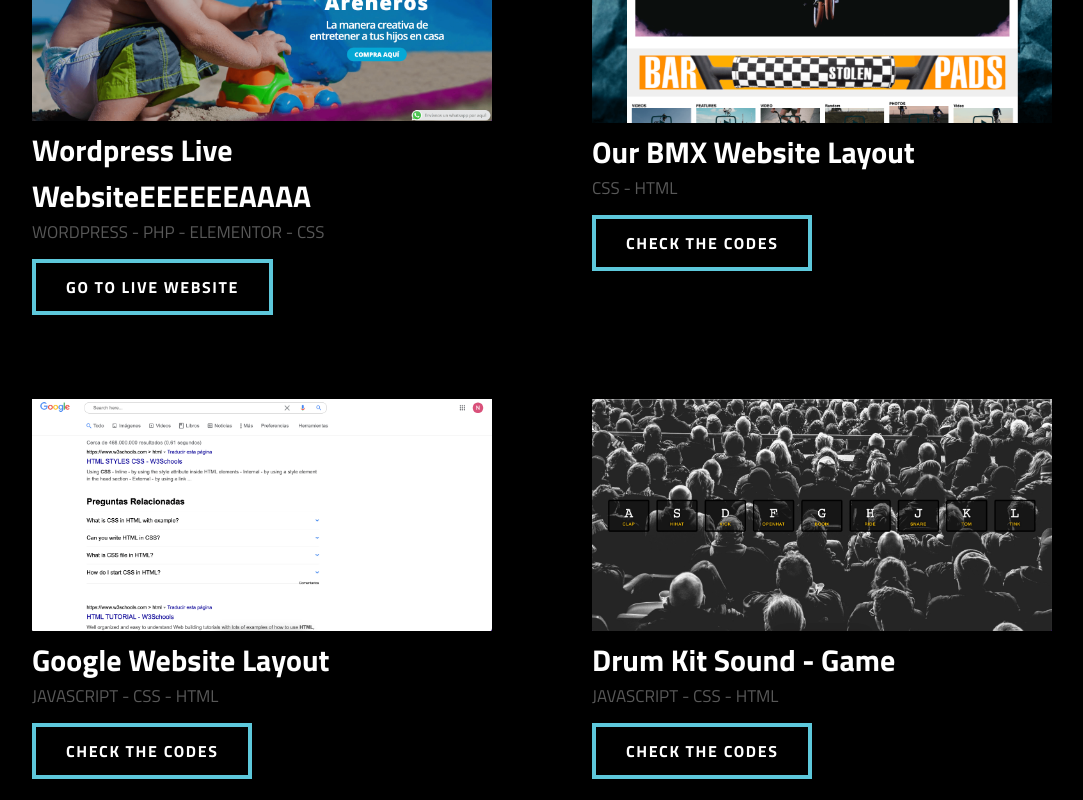
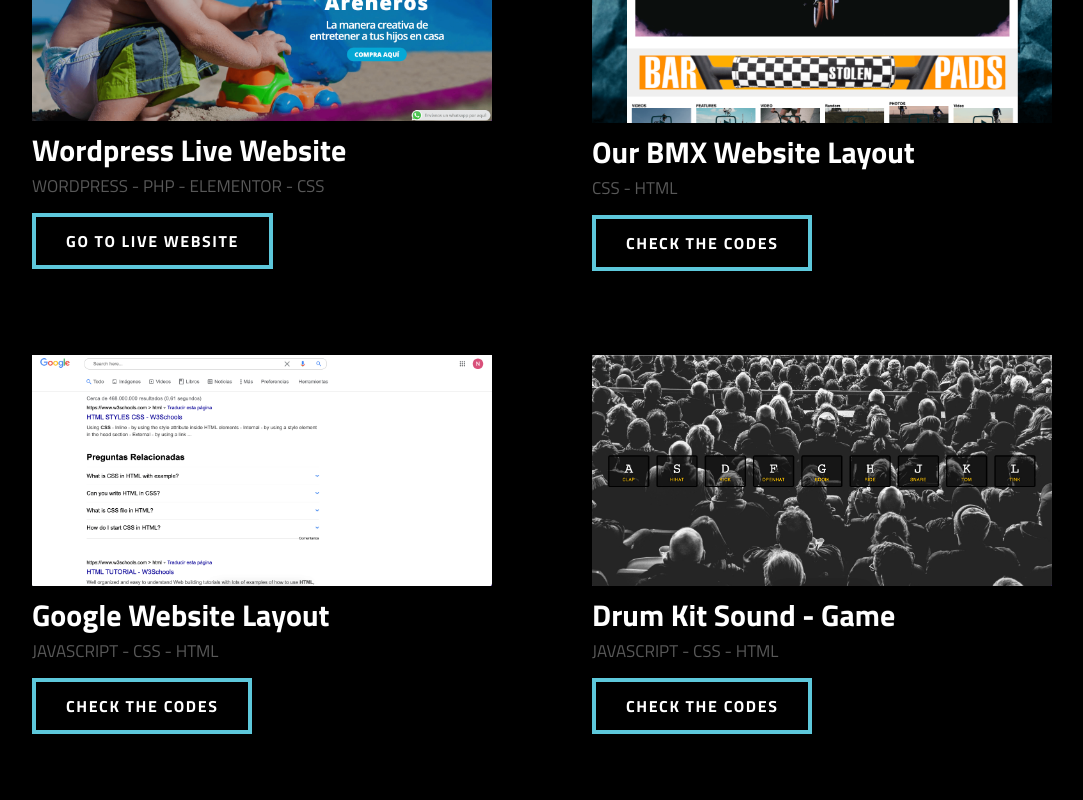
Before and after one commit to nicolasmartinezm/ReactJS-Portfolio, a React (Create React App) app: page /projects in a window 1280 px wide. Shown: the part 800-1600 px from the top of the page, without its empty margins (98-1181 px from the left). Built offline with nearby package versions, Linux system fonts and the light colour scheme.

Commit message:
Added Project component and it's working properly

```diff
--- /dev/null
+++ b/src/components/singlePages/Project.js
@@ -0,0 +1,32 @@
+import classes from "../../styles/singlePageStyles/SingleProjects.module.css";
+
+const Project = (props) =>{
+  console.log(Object.values(props.imgSource).join(''))
+  console.log(props.title)
+
+    return (
+        <div className={classes.project}>
+            <img
+              src={Object.values(props.imgSource).join('')}
+              alt={props.alt}
+              width="100%"
+            />
+
+            <h1>{props.title}</h1>
+            <h2>{props.tags}</h2>
+            <a
+              href={props.href}
+              target="_blank"
+              rel="noreferrer"
+              alt={props.alt}
+            >
+              {props.isLive===true?'GO TO LIVE WEBSITE': 'CHECK THE CODES'}
+            </a>
+          </div>
+    )
+
+
+
+
+}
+export default Project;
--- a/src/components/singlePages/SingleProjects.js
+++ b/src/components/singlePages/SingleProjects.js
@@ -1,4 +1,3 @@
-import classes from "../../styles/singlePageStyles/SingleProjects.module.css";
 import bootstrap from "../../gifs/bootstrap.png";
 import clickOutside from "../../gifs/clickOutside.png";
 import clock from "../../gifs/clock.png";
@@ -14,13 +13,139 @@
 import tabs from "../../gifs/tabs.png";
 import tomorrowBank from "../../gifs/tomorrowBank.png";
 import cimicWebsite from "../../gifs/cimicWebsite.png";
+import classes from "../../styles/singlePageStyles/SingleProjects.module.css";
+import Project from "./Project";
 
 export default function SingleProjects() {
+
+  const projects = [
+    {
+        title:'Wordpress Live Website',
+        imgSource: {cimicWebsite},
+        alt: 'Cimic Wordpress Website',
+        tags:'WORDPRESS - PHP - ELEMENTOR - CSS',
+        href:'https://www.cimic.cl/',
+        isLive: true,
+     },
+     {
+        title:'Our BMX Website Layout',
+        imgSource: {ourbmx},
+        alt: 'Our BMX layout',
+        tags:'CSS - HTML',
+        href:'https://github.com/nicolasmartinezm/Website-BmxBlog',
+        isLive: false,
+     },
+     {
+        title:'Google Website Layout',
+        imgSource: {googleLayout},
+        alt: 'Google Layout',
+        tags:'JAVASCRIPT - CSS - HTML',
+        href:'https://github.com/nicolasmartinezm/GoogleSearch-LAYOUT',
+        isLive: false,
+     },
+     {
+        title:'Drum Kit Sound - Game',
+        imgSource: {drumKit},
+        alt: 'Drumkit app',
+        tags:'JAVASCRIPT - CSS - HTML',
+        href:'https://github.com/nicolasmartinezm/JS-DrumKit',
+        isLive: false,
+     },
+     {
+        title:'Tomorrow Bank Website Layout',
+        imgSource: {tomorrowBank},
+        alt: 'Tomorrow Bank Layout',
+        tags:'CSS - HTML',
+        href:'https://github.com/nicolasmartinezm/Website-MobileBanking',
+        isLive: false,
+     },
+     {
+        title:'Indeed Website Layout',
+        imgSource: {indeed},
+        alt: 'Indeed Layout',
+        tags:'JAVASCRIPT - CSS - HTML',
+        href:'https://github.com/nicolasmartinezm/indeed',
+        isLive: false,
+     },
+     {
+        title:'JMCF CONSTRUCTION - React Website',
+        imgSource: {JMCF},
+        alt: 'Jmcf website Layout',
+        tags:'REACT JS - JAVASCRIPT - CSS - HTML',
+        href:'https://jmcfconstruction.com/',
+        isLive: true,
+     },
+     {
+        title:'Bootstrap Website Layout',
+        imgSource: {bootstrap},
+        alt: 'Bootstrap Website Layout',
+        tags:'BOOTSTRAP - CSS - HTML',
+        href:'https://github.com/nicolasmartinezm/Bootstrap-Practicing',
+        isLive: false,
+     },
+     {
+        title:'Spotify App Layout',
+        imgSource: {spotify},
+        alt: 'Spotify App Layout',
+        tags:'CSS - HTML',
+        href:'https://github.com/nicolasmartinezm/spotifyApp-Layout',
+        isLive: false,
+     },
+     {
+        title:'Flex Gallery Panel',
+        imgSource: {flexGallery},
+        alt: 'Flex Gallery Panel Layout',
+        tags:'CSS - HTML',
+        href:'https://github.com/nicolasmartinezm/JS-CSS-FlexPanels',
+        isLive: false,
+     },
+     {
+        title:'Etch a Sketch',
+        imgSource: {etchsketch},
+        alt: 'Etch a Sketch',
+        tags:'JAVASCRIPT - CSS - HTML',
+        href:'https://github.com/nicolasmartinezm/JS-etch-a-sketch',
+        isLive: false,
+     },
+     {
+        title:'JS Clock',
+        imgSource: {clock},
+        alt: 'Javascript clock',
+        tags:'JAVASCRIPT - CSS - HTML',
+        href:'https://github.com/nicolasmartinezm/JS-CSS-CLOCK',
+        isLive: false,
+     },
+     {
+        title:'Javascript Tabs',
+        imgSource: {tabs},
+        alt: 'Javascript Tabs',
+        tags:'CSS - HTML',
+        href:'https://github.com/nicolasmartinezm/JS-Tabs',
+        isLive: false,
+     },
+     {
+        title:'JS Modals',
+        imgSource: {clickOutside},
+        alt: 'JS Modals',
+        tags:'JAVASCRIPT - CSS - HTML',
+        href:'https://github.com/nicolasmartinezm/JS-Modal-clickOutside',
+        isLive: false,
+     },
+     {
+        title:'Updating CSS Variables',
+        imgSource: {cssVariables},
+        alt: 'CSS Variables',
+        tags:'CSS - HTML',
+        href:'https://github.com/nicolasmartinezm/JS-PlayingWithCssVariables',
+        isLive: false,
+     },
+]
+
   return (
     <>
-      <section class={classes.projectsSection} id="projects">
+      <section className={classes.projectsSection} id="projects">
         <div className={classes.projects}>
-          <div class={classes.sectionHeading}>
+          <div className={classes.sectionHeading}>
             <h5 className={classes.doneHomework}>
               I'VE DONE
               <br />
@@ -30,7 +155,7 @@
               CHECK SOME OF <br></br> MY PROJECTS!
             </h4>
           </div>
-          <div class={classes.sectionText} id="projectText">
+          <div className={classes.sectionText} id="projectText">
             <p>
               The best way to learn is with the hands on deck. <br></br>
               <br></br>I'm a strong believer that practice is what makes
@@ -46,192 +171,9 @@
           </div>
         </div>
         <div className={classes.ProjectsGroup}>
-          <div className={classes.project}>
-            <img
-              src={cimicWebsite}
-              alt="Cimic Wordpress Website"
-              width="100%"
-            />
-            <h1>Wordpress Live WebsiteEEEEEEAAAA</h1>
-            <h2>WORDPRESS - PHP - ELEMENTOR - CSS</h2>
-            <a
-              href="https://www.cimic.cl/"
-              target="_blank"
-              rel="noreferrer"
-              alt="react"
-            >
-              GO TO LIVE WEBSITE
-            </a>
-          </div>
-          <div className={classes.project}>
-            <img src={ourbmx} alt="Our BMX layout" width="100%" />
-            <h1>Our BMX Website Layout</h1>
-            <h2>CSS - HTML</h2>
-            <a
-              href="https://github.com/nicolasmartinezm/Website-BmxBlog"
-              target="_blank"
-              rel="noreferrer"
-              alt="our bmx website layout"
-            >
-              CHECK THE CODES
-            </a>
-          </div>
-          <div className={classes.project}>
-            <img src={googleLayout} alt="Google Layout" width="100%" />
-            <h1>Google Website Layout</h1>
-            <h2>JAVASCRIPT - CSS - HTML</h2>
-            <a
-              href="https://github.com/nicolasmartinezm/GoogleSearch-LAYOUT"
-              target="_blank"
-              rel="noreferrer"
-            >
-              CHECK THE CODES
-            </a>
-          </div>
-          <div className={classes.project}>
-            <img src={drumKit} alt="Drumkit" width="100%" />
-            <h1>Drum Kit Sound - Game</h1>
-            <h2>JAVASCRIPT - CSS - HTML</h2>
-            <a
-              href="https://github.com/nicolasmartinezm/JS-DrumKit"
-              target="_blank"
-              rel="noreferrer"
-            >
-              CHECK THE CODES
-            </a>
-          </div>
-          <div className={classes.project}>
-            <img src={tomorrowBank} alt="Tomorrow Bank Layout" width="100%" />
-            <h1>Tomorrow Bank Website Layout</h1>
-            <h2>CSS - HTML</h2>
-            <a
-              href="https://github.com/nicolasmartinezm/Website-MobileBanking"
-              target="_blank"
-              rel="noreferrer"
-            >
-              CHECK THE CODES
-            </a>
-          </div>
-          <div className={classes.project}>
-            <img src={indeed} alt="Indeed Layout" width="100%" />
-            <h1>Indeed Website Layout</h1>
-            <h2>JAVASCRIPT - CSS - HTML</h2>
-            <a
-              href="https://github.com/nicolasmartinezm/indeed"
-              target="_blank"
-              rel="noreferrer"
-            >
-              CHECK THE CODES
-            </a>
-          </div>
-          <div className={classes.project}>
-            <img src={JMCF} alt="Jmcf website Layout" width="100%" />
-            <h1>JMCF CONSTRUCTION - React Website </h1>
-            <h2>REACT JS - JAVASCRIPT - CSS - HTML</h2>
-            <a
-              href="https://jmcfconstruction.com/"
-              target="_blank"
-              rel="noreferrer"
-            >
-              GO TO LIVE WEBSITE
-            </a>
-          </div>
-          <div className={classes.project}>
-            <img src={bootstrap} alt="Bootstrap Website Layout" width="100%" />
-            <h1>Bootstrap Website Layout</h1>
-            <h2>BOOTSTRAP - CSS - HTML</h2>
-            <a
-              href="https://github.com/nicolasmartinezm/Bootstrap-Practicing"
-              target="_blank"
-              rel="noreferrer"
-            >
-              CHECK THE CODES
-            </a>
-          </div>
-          <div className={classes.project}>
-            <img src={spotify} alt="Spotify Layout" width="100%" />
-            <h1>Spotify App Layout</h1>
-            <h2>CSS - HTML</h2>
-            <a
-              href="https://github.com/nicolasmartinezm/spotifyApp-Layout"
-              target="_blank"
-              rel="noreferrer"
-            >
-              CHECK THE CODES
-            </a>
-          </div>
-          <div className={classes.project}>
-            <img src={flexGallery} alt="Flex Gallery Layout" width="100%" />
-            <h1>Flex Gallery Panel</h1>
-            <h2>CSS - HTML</h2>
-            <a
-              href="https://github.com/nicolasmartinezm/JS-CSS-FlexPanels"
-              target="_blank"
-              rel="noreferrer"
-            >
-              CHECK THE CODES
-            </a>
-          </div>
-          <div className={classes.project}>
-            <img src={etchsketch} alt="Etch a sketch" width="100%" />
-            <h1>Etch a Sketch</h1>
-            <h2>JAVASCRIPT - CSS - HTML</h2>
-            <a
-              href="https://github.com/nicolasmartinezm/JS-etch-a-sketch"
-              target="_blank"
-              rel="noreferrer"
-            >
-              CHECK THE CODES
-            </a>
-          </div>
-          <div className={classes.project}>
-            <img src={clock} alt="Javascript clock" width="100%" />
-            <h1>JS Clock</h1>
-            <h2>JAVASCRIPT - CSS - HTML</h2>
-            <a
-              href="https://github.com/nicolasmartinezm/JS-CSS-CLOCK"
-              target="_blank"
-              rel="noreferrer"
-            >
-              CHECK THE CODES
-            </a>
-          </div>
-          <div className={classes.project}>
-            <img src={tabs} alt="Tabs" width="100%" />
-            <h1>Javascript Tabs</h1>
-            <h2>CSS - HTML</h2>
-            <a
-              href="https://github.com/nicolasmartinezm/JS-Tabs"
-              target="_blank"
-              rel="noreferrer"
-            >
-              CHECK THE CODES
-            </a>
-          </div>
-          <div className={classes.project}>
-            <img src={clickOutside} alt="Click outside" width="100%" />
-            <h1>JS Modals</h1>
-            <h2>JAVASCRIPT - CSS - HTML</h2>
-            <a
-              href="https://github.com/nicolasmartinezm/JS-Modal-clickOutside"
-              target="_blank"
-              rel="noreferrer"
-            >
-              CHECK THE CODES
-            </a>
-          </div>
-          <div className={classes.project}>
-            <img src={cssVariables} alt="CSS Variables" width="100%" />
-            <h1>Updating CSS Variables</h1>
-            <h2>CSS - HTML</h2>
-            <a
-              href="https://github.com/nicolasmartinezm/JS-PlayingWithCssVariables"
-              target="_blank"
-              rel="noreferrer"
-            >
-              CHECK THE CODES
-            </a>
-          </div>
+        {projects.map((project)=>{
+            return <Project data={projects} key={project.title} title={project.title} imgSource={project.imgSource} alt={project.alt} tags={project.tags} href={project.href} isLive={project.isLive} />
+        })}
         </div>
       </section>
     </>
```
Also changed, not shown: src/components/singlePages/ProjectsData.js (deleted, +0 -14 lines).
